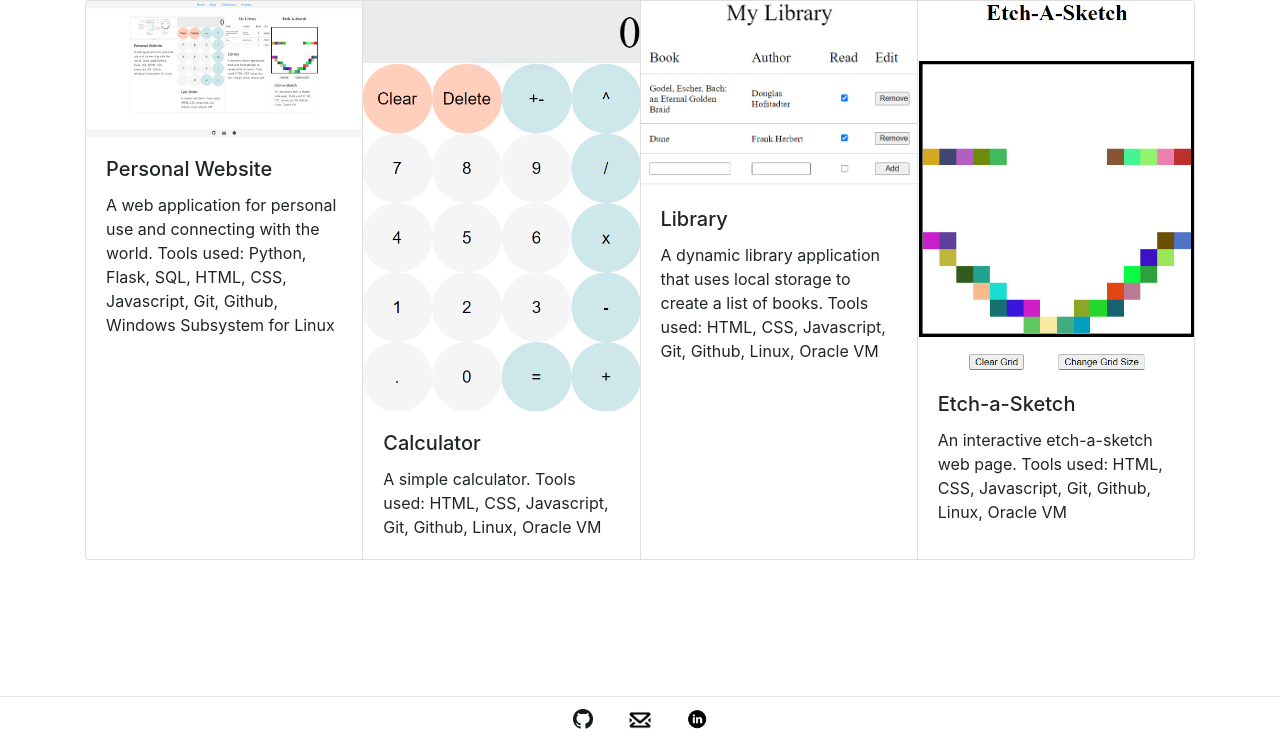
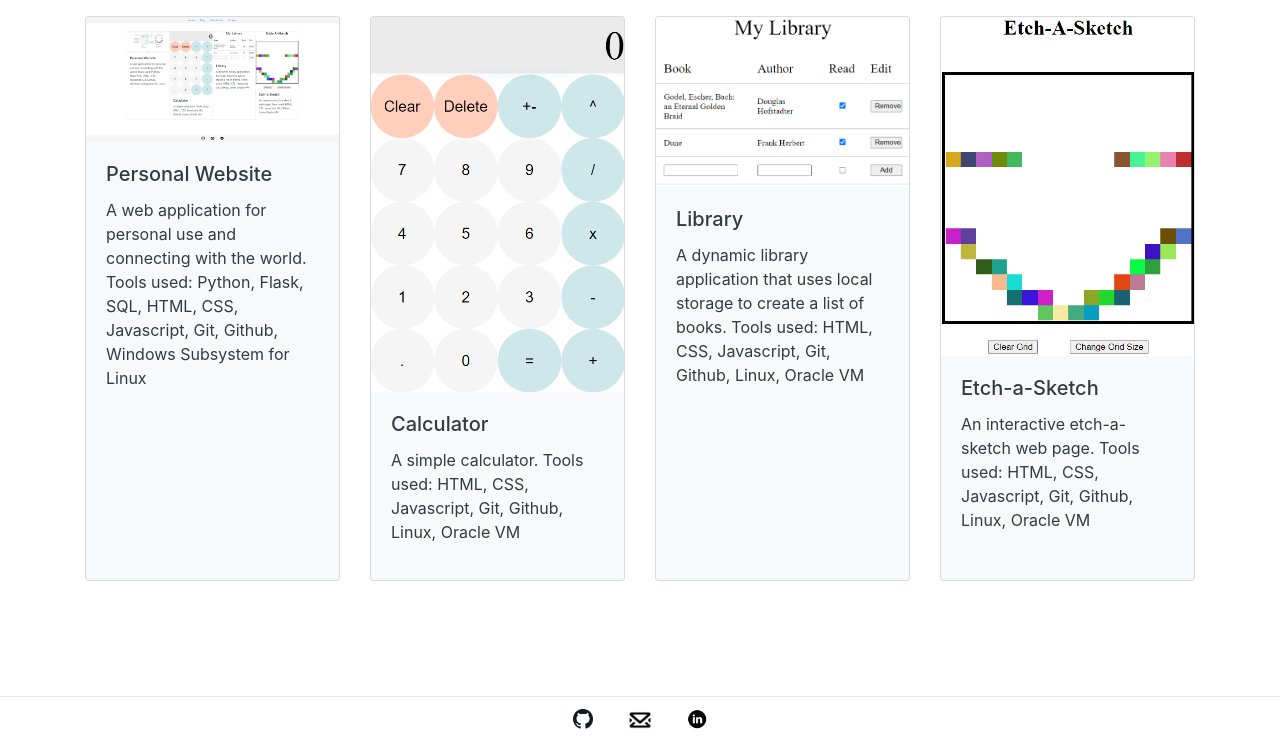
Before and after one commit to tylermcgraw/personal_website, a Flask app: page /projects in a window 1280 px wide. Shown: the part 57-800 px from the top of the page. Run offline with Flask 2, Linux system fonts and the light colour scheme.

Commit message:
Updated projects page

```diff
--- a/flaskr/static/main.js
+++ b/flaskr/static/main.js
@@ -12,7 +12,6 @@ function setFooter()
         footer.style.bottom = "0";
     }
 }
-
 
 // Use bootstrap navbar to make the active page in the header bold
 function setActivePage()
--- a/flaskr/templates/about.html
+++ b/flaskr/templates/about.html
@@ -10,6 +10,6 @@
     My name is Tyler McGraw. I was born and raised in Silicon Valley and graduated from Washington University in St. Louis in 2020 with a major in Philosophy - Neuroscience - Psychology and a minor in Computer Science.
   </p>
   <p class="indent">
-    Some of my hobbies include <a href="https://www.instagram.com/p/B512wA5nYNV/">lifting heavy things</a>, watching the Warriors dominate the NBA, skiing, and <a href="https://youtu.be/EjvcAabE-jM?t=186">Sumo wrestling</a>. I also enjoy learning new things - in my free time I a voraciously consume books, blog posts, podcasts, and whatever else I can get my hands on.
+    Some of my hobbies include <a href="https://www.instagram.com/p/B512wA5nYNV/">lifting heavy things</a>, <a href="https://lichess.org/@/Ender14123">playing chess</a>, watching the Warriors dominate the NBA, and most recently following <a href="https://youtu.be/EjvcAabE-jM?t=186">Sumo wrestling</a>. I also enjoy learning new things - in my free time I a voraciously consume books, blog posts, podcasts, and whatever else I can get my hands on.
   </p>
 {% endblock %}
--- a/flaskr/templates/dashboard.html
+++ b/flaskr/templates/dashboard.html
@@ -5,7 +5,6 @@
 {% endblock %}
 
 {% block main %}
-  <h1>Dashboard</h1>
   {% if g.user.username == 'tmcgraw' %}
     <form action="{{ url_for('dashboard') }}" method="post">
       <input class="action" type="submit" value="Refresh">
--- a/flaskr/templates/projects.html
+++ b/flaskr/templates/projects.html
@@ -5,8 +5,9 @@
 {% endblock %}
 
 {% block main %}
-  <div class="card-group">
-    <div class="card">
+  <div class="row row-cols-1 row-cols-md-4 g-4 mt-3">
+    <div class="col">
+      <div class="card text-dark bg-light mb-3 h-100">
         <a href="/">
           <img src="/static/website.PNG" class="card-img-top" alt="...">
         </a>
@@ -15,7 +16,9 @@
           <p class="card-text">A web application for personal use and connecting with the world. Tools used: Python, Flask, SQL, HTML, CSS, Javascript, Git, Github, Windows Subsystem for Linux</p>
         </div>
       </div>
-    <div class="card">
+    </div>
+    <div class="col">
+      <div class="card text-dark bg-light mb-3 h-100">
         <a href="https://tylermcgraw.github.io/calculator/">
           <img src="/static/calculator.PNG" class="card-img-top" alt="calculator web page project">
         </a>
@@ -24,7 +27,9 @@
           <p class="card-text">A simple calculator. Tools used: HTML, CSS, Javascript, Git, Github, Linux, Oracle VM</p>
         </div>
       </div>
-    <div class="card">
+    </div>
+    <div class="col">
+      <div class="card text-dark bg-light mb-3 h-100">
         <a href="https://tylermcgraw.github.io/library/">
           <img src="/static/library.PNG" class="card-img-top" alt="library web page project">
         </a>
@@ -33,7 +38,9 @@
           <p class="card-text">A dynamic library application that uses local storage to create a list of books. Tools used: HTML, CSS, Javascript, Git, Github, Linux, Oracle VM</p>
         </div>
       </div>
-    <div class="card">
+    </div>
+    <div class="col">
+      <div class="card text-dark bg-light mb-3 h-100">
         <a href="https://tylermcgraw.github.io/etch-a-sketch/">
           <img src="/static/etch-a-sketch.PNG" class="card-img-top" alt="etch-a-sketch web page project">
         </a>
@@ -43,4 +50,5 @@
         </div>
       </div>
     </div>
+  </div>
 {% endblock %}
```
Also changed, not shown: instance/flaskr.sqlite. Lines whose indentation alone changed are shown as unchanged.
